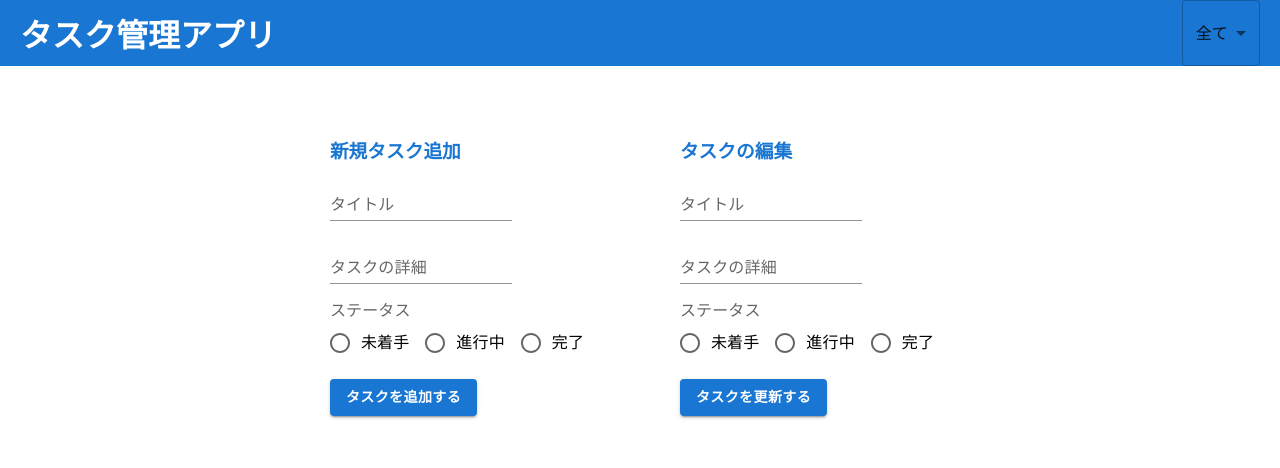
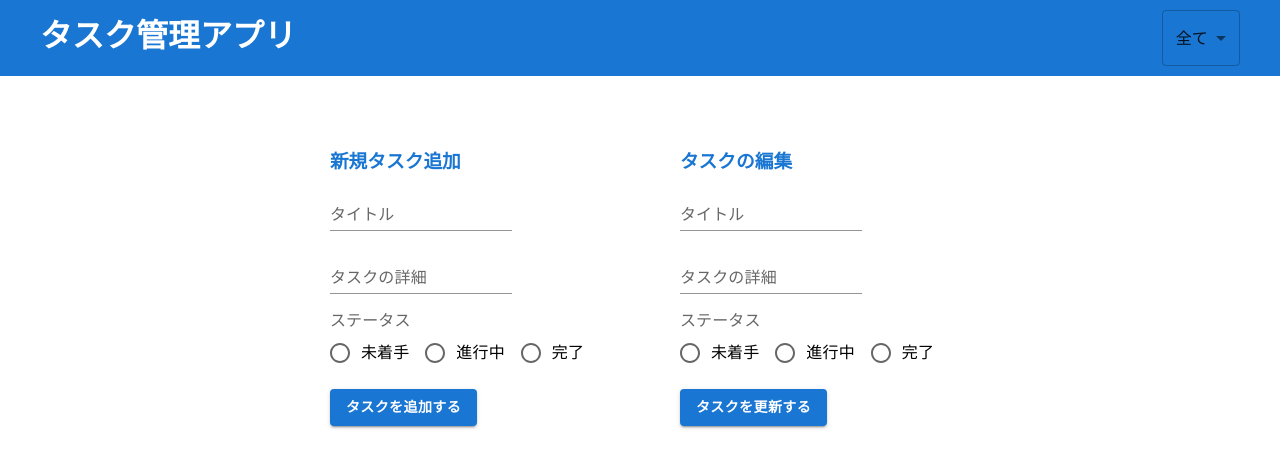
Before and after one commit to naokikotani/react-todo-beginner, a React (Create React App) app: page / in a window 1280 px wide. Shown: the top 468 px of the page. Built offline with nearby package versions, Linux system fonts and the light colour scheme.

Commit message:
軽微な修正

```diff
--- a/src/index.css
+++ b/src/index.css
@@ -19,13 +19,12 @@ code {
 
 .header .header-title {
   color: white;
-  padding: 10px 0 10px 0;
-  margin: 0 20px;
+  padding: 10px 0;
+  margin: 0 40px;
 }
 
 .header .filter-todo-button {
-  margin-left: auto;
-  margin-right: 20px;
+  margin: 10px 40px 10px auto;
 }
 
 .header .filter-todo-button .choice {
```
